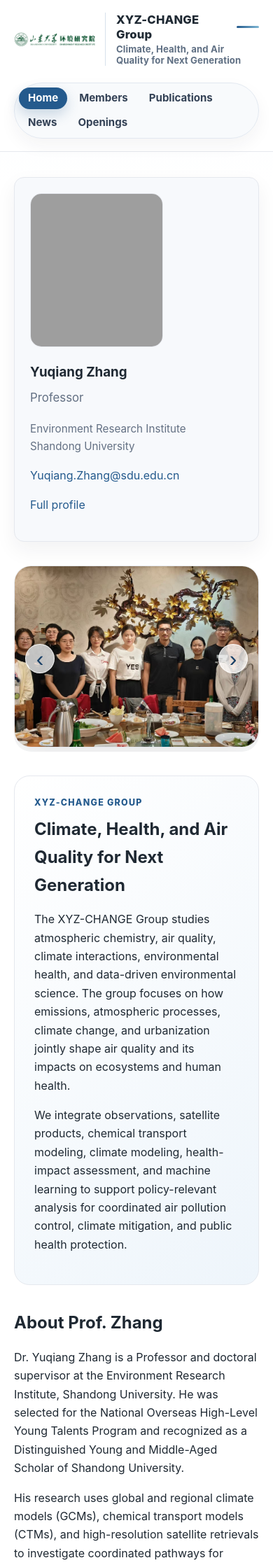
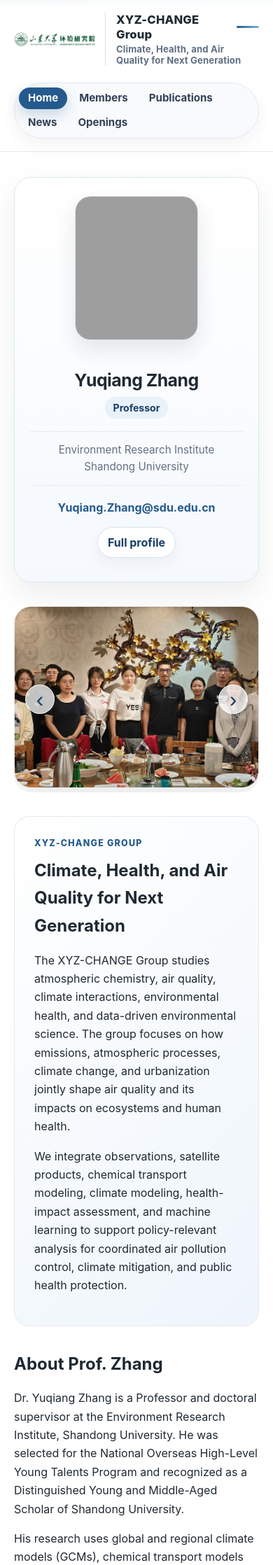
Before and after one commit to MuJSh/xyz_CHANGE, a Jekyll site: the page built from index.md, in a window 390 px wide. Shown: the top 2236 px of the page at 70% size. Built offline with Jekyll 4.4.1, drawn with Linux system fonts in a browser that asks for light colours; grey boxes are pictures that could not be loaded.

Commit message:
Refine home profile card styling

```diff
--- a/assets/css/research-areas.css
+++ b/assets/css/research-areas.css
@@ -75,10 +75,102 @@
   color: #ffffff;
 }
 
+.home-sidebar {
+  position: sticky;
+  top: 96px;
+  overflow: hidden;
+  padding: 26px 22px 24px;
+  border: 1px solid #dce7f1;
+  border-radius: 24px;
+  background: linear-gradient(180deg, #ffffff 0%, #f5f9fd 100%);
+  box-shadow: 0 18px 42px rgba(31, 41, 51, 0.08);
+}
+
+.home-sidebar::before {
+  content: "";
+  position: absolute;
+  left: 0;
+  top: 0;
+  width: 100%;
+  height: 5px;
+  background: linear-gradient(90deg, #245a8d 0%, #7fb7d4 100%);
+}
+
+.home-profile-photo {
+  width: 176px;
+  height: 206px;
+  border-radius: 22px;
+  border: 1px solid #d8e3ed;
+  box-shadow: 0 14px 30px rgba(31, 41, 51, 0.10);
+}
+
+.home-sidebar h1 {
+  margin-top: 18px;
+  margin-bottom: 8px;
+  color: #1f2933;
+  font-size: 1.55rem;
+  letter-spacing: -0.02em;
+}
+
+.home-sidebar .profile-title {
+  display: inline-flex;
+  align-items: center;
+  justify-content: center;
+  margin: 0 0 18px;
+  padding: 4px 12px;
+  border-radius: 999px;
+  background: #e9f1fa;
+  color: #183f66;
+  font-size: 0.88rem;
+  font-weight: 700;
+}
+
+.home-sidebar .meta {
+  margin: 0 0 18px;
+  padding: 14px 0;
+  border-top: 1px solid #e3ebf3;
+  border-bottom: 1px solid #e3ebf3;
+  color: #637083;
+  line-height: 1.6;
+}
+
+.home-sidebar p {
+  margin: 10px 0;
+}
+
+.home-sidebar p:nth-of-type(3) a {
+  color: #245a8d;
+  font-weight: 650;
+}
+
+.home-sidebar p:nth-of-type(4) a {
+  display: inline-flex;
+  align-items: center;
+  justify-content: center;
+  margin-top: 4px;
+  padding: 8px 14px;
+  border-radius: 999px;
+  background: #ffffff;
+  border: 1px solid #d8e3ed;
+  color: #183f66;
+  font-weight: 700;
+  box-shadow: 0 8px 18px rgba(31, 41, 51, 0.05);
+}
+
+.home-sidebar p:nth-of-type(4) a:hover {
+  background: #e9f1fa;
+  text-decoration: none;
+}
+
 @media (max-width: 780px) {
   .research-card-grid {
     grid-template-columns: 1fr;
   }
+
+  .home-sidebar {
+    position: static;
+    text-align: center;
+  }
 }
 
-/* rebuild 9 */
+/* rebuild 10 */
```
